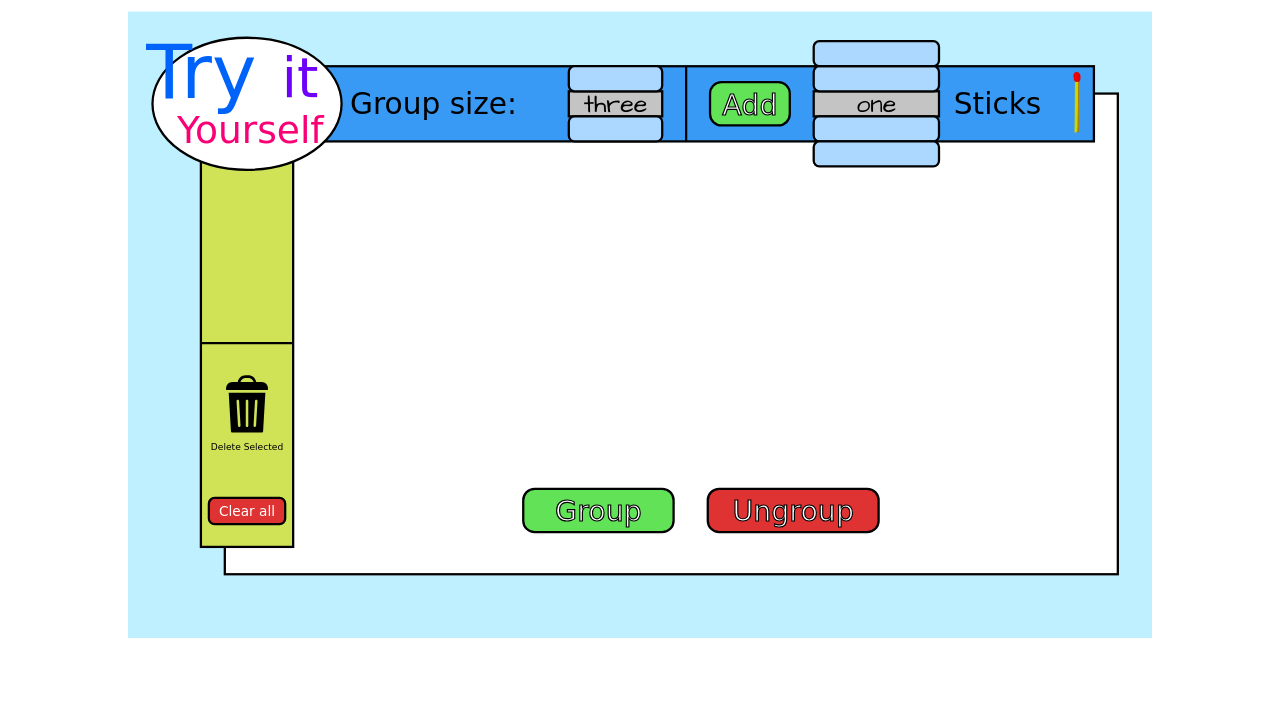
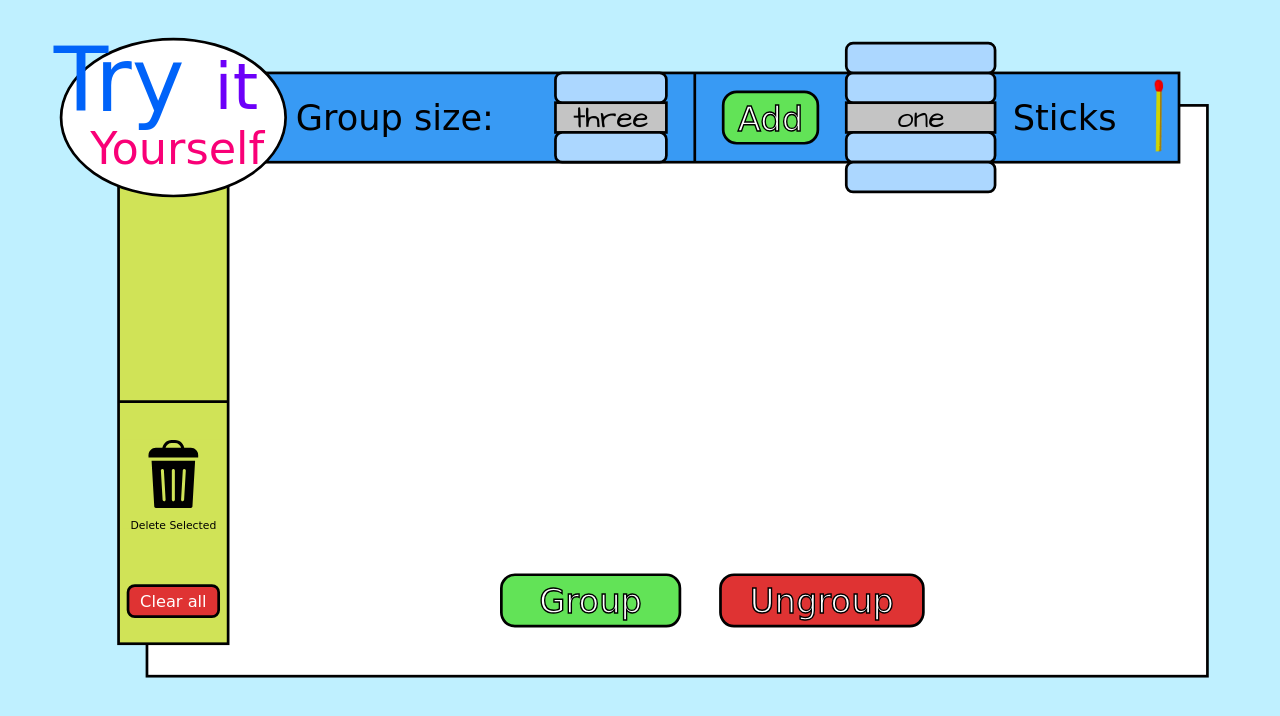
Before and after one commit to rwg1234/sticks, a plain HTML site: page www/index.html in a window 1280 px wide. Drawn offline with Linux system fonts and the light colour scheme; a web font is replaced by a local one.

Commit message:
tweak scaling formula to be a bit better written

```diff
--- a/www/index.html
+++ b/www/index.html
@@ -24,8 +24,8 @@
     <UngroupButton onclick="ungroupSelected()">Ungroup Selected</UngroupButton>
     -->
     <svg viewBox="0 0 899 550">
-        <!-- main light-blue rectangle -->
-        <rect x="0" y="0" width="899" height="550" fill="#bff0ff" />
+        <!-- main light-blue rectangle (not needed due to body colour) -->
+        <!-- <rect x="0" y="0" width="899" height="550" fill="#bff0ff" /> -->
 
         <!-- "canvas" white square (actual canvas should be slightly smaller than this to avoid the obscured regions) -->
         <rect x="85" y="72" width="784" height="422" fill="white" stroke="black" stroke-width="2"/>
--- a/www/style.css
+++ b/www/style.css
@@ -3,13 +3,14 @@
 
 body {
 	text-align: center;
+	background-color: #bff0ff;
 }
 
 svg {
-	width: 80vw;
-	height: 49.5vw;
-	max-height: 90vh;
-	max-width: 145.5vh;
+	width: 95vw;
+	height: calc(width * 550 / 899);
+	max-height: 95vh;
+	max-width: calc(max-height * 899 / 550);
 }
 
 /* Try It Yourself logo text */
```
